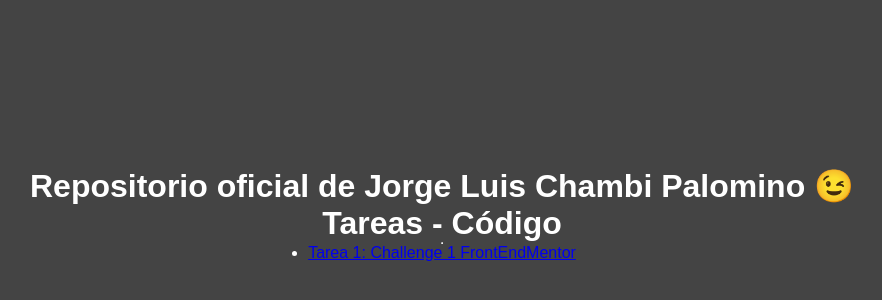
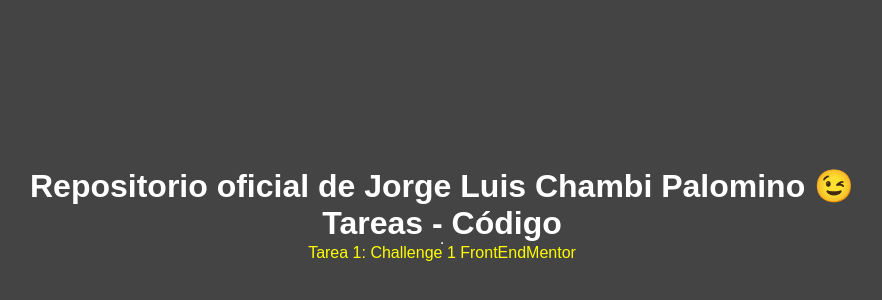
Before and after one commit to jchambi/jchambi.github.io, a plain HTML site: page index.html in a window 1280 px wide. Shown: the part 186-486 px from the top of the page, without its empty margins (198-1080 px from the left). Drawn offline with Linux system fonts and the light colour scheme.

Commit message:
listo el repositorio para tareas

```diff
--- a/css/estilos.css
+++ b/css/estilos.css
@@ -22,3 +22,17 @@ h1 {
 h2 {
     font-size: 2rem;
 }
+
+.tareas {
+    list-style: none;
+}
+
+.tareas__link {
+    text-decoration: none;
+    color: yellow;
+    transition: 0.3s all ease-in;
+}
+
+.tareas__link:hover{
+    font-size: 1.2rem;
+}
--- a/index.html
+++ b/index.html
@@ -11,8 +11,8 @@
     <h2>Tareas - Código</h2>
     <hr>
     <ul class="tareas">
-        <li class="tareas-tarea">
-            <a href="https://jchambi.github.io/codigoJorgeChambi/bienvenida.html" class="tareas-link" target="_blank">
+        <li class="tareas__tarea">
+            <a href="https://jchambi.github.io/codigoJorgeChambi/bienvenida.html" class="tareas__link" target="_blank">
                 Tarea 1: Challenge 1 FrontEndMentor
             </a>
         </li>
```
